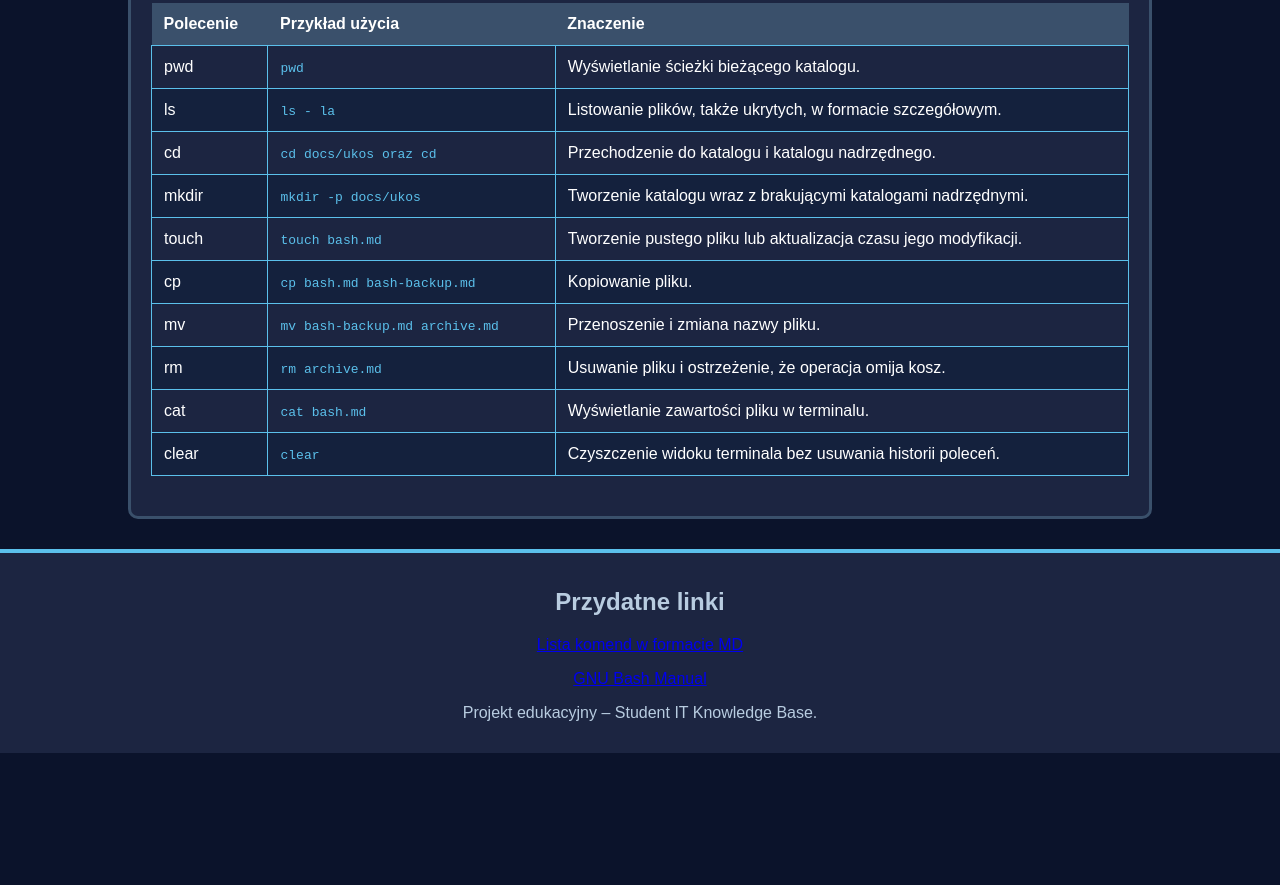
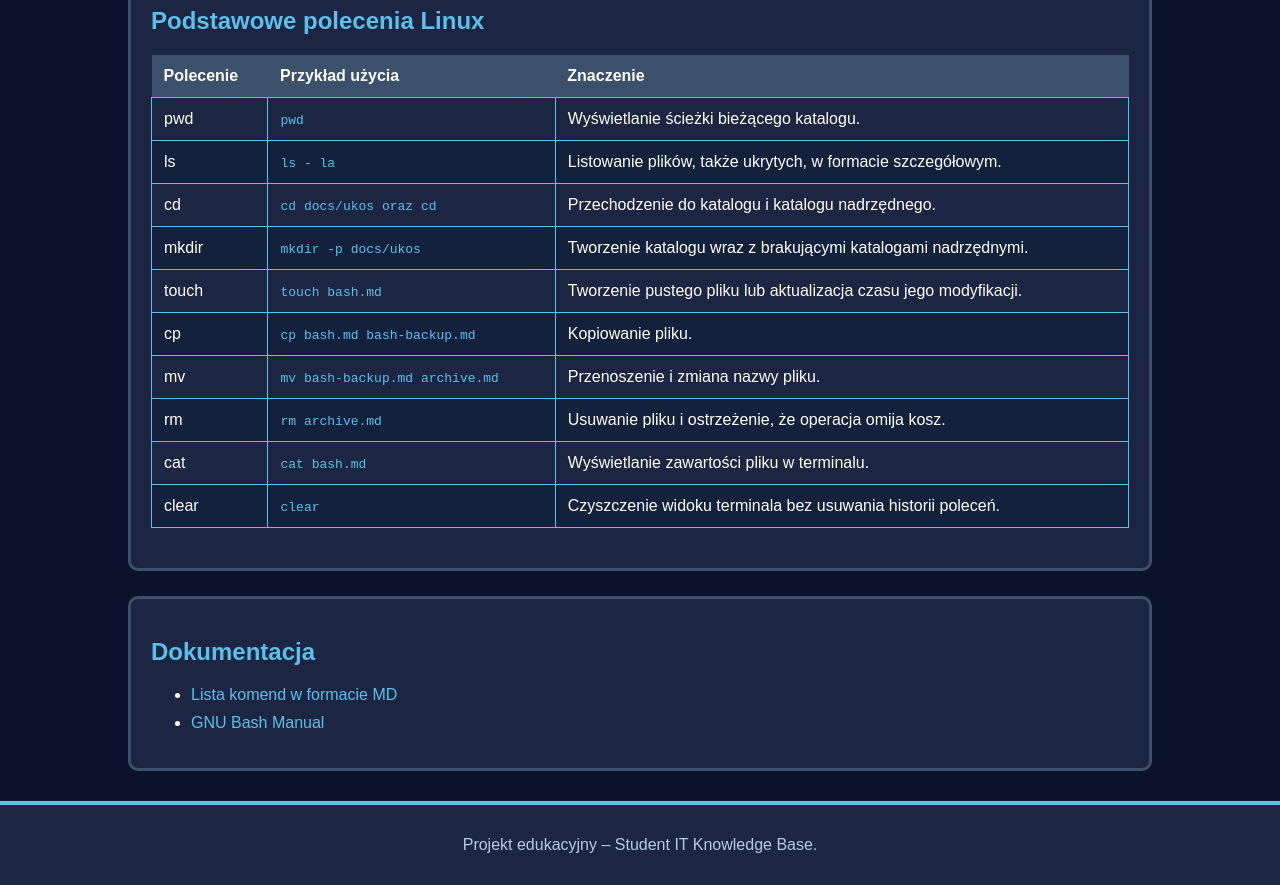
Before and after one commit to KopernikBB95/student-it-knowledge-base, a plain HTML site: page pages/bash.html in a window 1280 px wide. Shown: the part 892-1777 px from the top of the page. Before the commit the page ends 1645 px from the top, so only its background shows below. Drawn offline with Linux system fonts and the light colour scheme.

Commit message:
fix: moved links from footers to sections in bash.html and dotnet-cli.html, added navigation title

```diff
--- a/pages/bash.html
+++ b/pages/bash.html
@@ -15,6 +15,7 @@
     </header>
 
     <nav>
+        <h2>Nawigacja</h2>
         <ul>
             <li><a href="../index.html">Start</a></li>
             <li><a href="git.html">Git</a></li>
@@ -115,17 +116,24 @@
                 </tr>
             </table>
         </section>
+        <section id="dokumentacja">
+            <h2>Dokumentacja</h2>
+            <ul>
+                <li>
+                    <a href="../docs/ukos/bash.md">
+                        Lista komend w formacie MD
+                    </a>
+                </li>
+                <li>
+                    <a href="https://www.gnu.org/software/bash/manual/" target="_blank">
+                        GNU Bash Manual
+                    </a>
+                </li>
+            </ul>
+        </section>
+
     </main>
     <footer>
-        <h2>Przydatne linki</h2>
-        <p>
-            <a href="../docs/ukos/bash.md">Lista komend w formacie MD</a>
-        </p>
-        <p>
-            <a href="https://www.gnu.org/software/bash/manual/" target="_blank">
-                GNU Bash Manual
-            </a>
-        </p>
         <p>Projekt edukacyjny – Student IT Knowledge Base.</p>
     </footer>
 </body>
```
Also changed, not shown: pages/dotnet-cli.html (+16 -11 lines).
